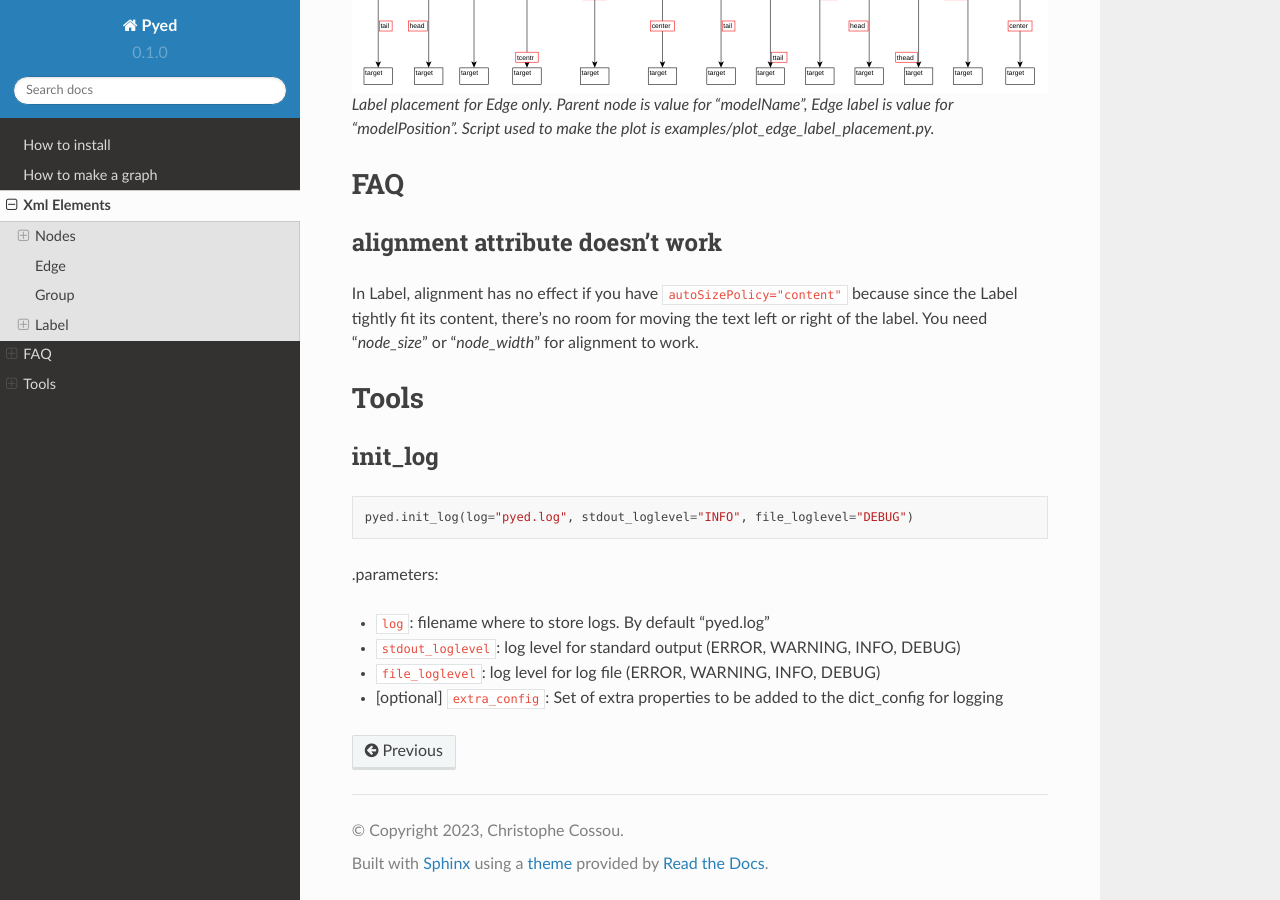
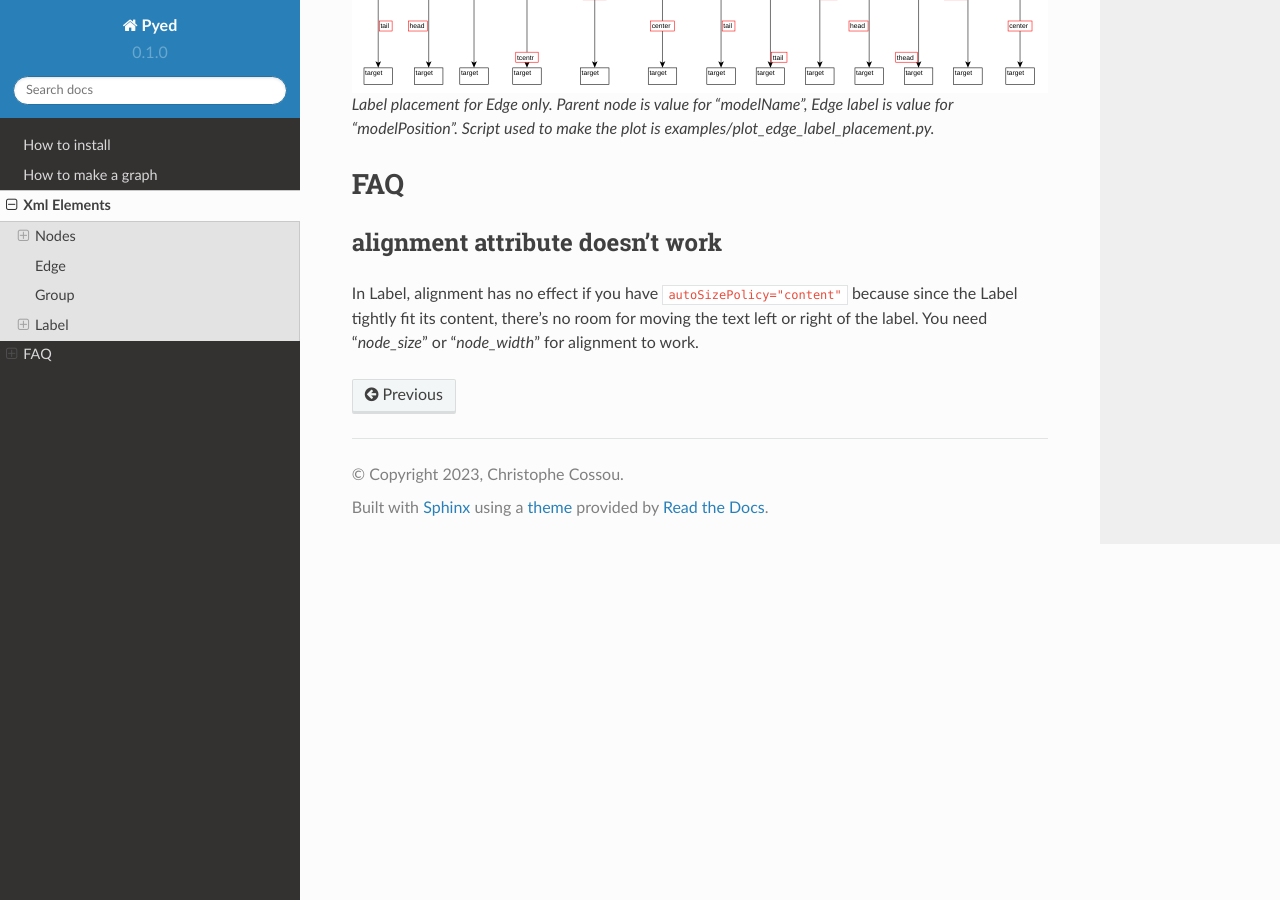
Before and after one commit to ccossou/Pyed, a Sphinx documentation site: the page built from docs/source/sub-package.rst, in a window 1280 px wide and 900 px high, scrolled down 11477 px. Built offline with Sphinx 7.4.7 and the Read the Docs theme 2.0.0, drawn with Linux system fonts in a browser that asks for light colours.

Commit message:
Minor changes for readthedocs

```diff
--- a/docs/source/intro.rst
+++ b/docs/source/intro.rst
@@ -17,6 +17,11 @@
 How to make a graph
 -----------------------
 Pyed will not create a ready to use graph. You'll have to do some steps manually in `Yed <https://www.yworks.com/products/yed>`_, but the node creation will be handled in Python completely.
+
+.. figure:: source/figures/graph.svg
+
+   Example of graph to showcase possible objects. Script used to make the plot is examples/make_graph.py.
+
 
 Steps to make a graph:
 
--- a/docs/source/sub-package.rst
+++ b/docs/source/sub-package.rst
@@ -485,21 +485,3 @@
 alignment attribute doesn't work
 ----------------
 In Label, alignment has no effect if you have ``autoSizePolicy="content"`` because since the Label tightly fit its content, there's no room for moving the text left or right of the label. You need "*node_size*" or "*node_width*" for alignment to work.
-
-Tools
-===========
-
-.. _init_log:
-init_log
-----------------
-
-.. code-block:: python
-
-   pyed.init_log(log="pyed.log", stdout_loglevel="INFO", file_loglevel="DEBUG")
-
-.parameters:
-
-* ``log``: filename where to store logs. By default "pyed.log"
-* ``stdout_loglevel``: log level for standard output (ERROR, WARNING, INFO, DEBUG)
-* ``file_loglevel``: log level for log file (ERROR, WARNING, INFO, DEBUG)
-* [optional] ``extra_config``: Set of extra properties to be added to the dict_config for logging
```
Also changed, not shown: docs/source/figures/graph.svg (added), 1 other file.
